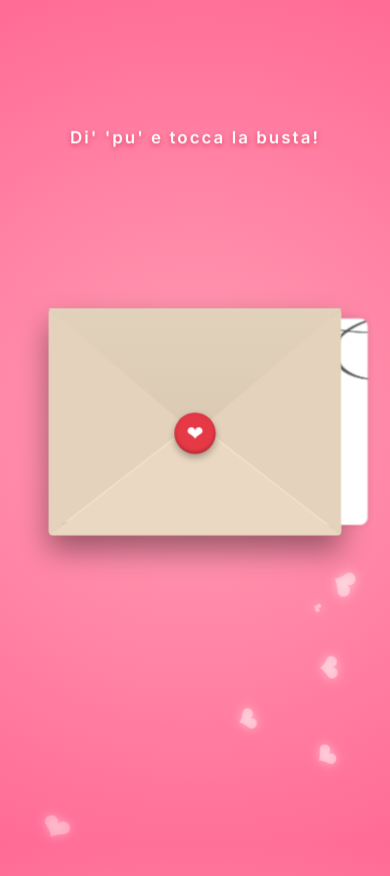
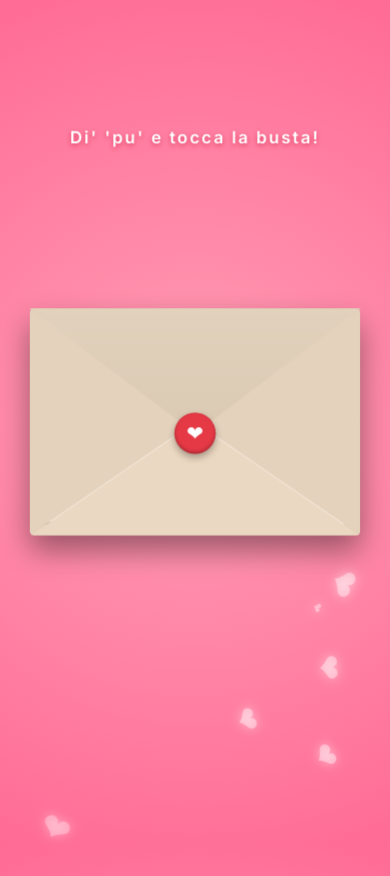
Before and after one commit to Serefzz/Bigliettino, a plain HTML site: page index.html in a window 390 px wide. Drawn offline with Linux system fonts and the light colour scheme.

Commit message:
telefono v1

```diff
--- a/index.html
+++ b/index.html
@@ -15,7 +15,8 @@
 <body>
     <div class="instruction">Tocca la busta per aprirla</div>
     <div class="scene" id="scene">
-        <div class="envelope-wrapper" id="envelope-wrapper">
+        <div class="scene-zoom">
+            <div class="envelope-wrapper" id="envelope-wrapper">
             <div class="envelope" id="envelope">
                 <div class="back"></div>
                 <div class="letter" id="letter">
@@ -48,6 +49,7 @@
             </div>
         </div>
     </div>
+</div>
 
     <audio id="bgMusic" src="In Love - Tomodachi Life OST.mp3" loop></audio>
     <script src="script.js"></script>
--- a/script.js
+++ b/script.js
@@ -4,6 +4,13 @@ document.addEventListener("DOMContentLoaded", () => {
     const audio = document.getElementById("bgMusic");
     const instruction = document.querySelector(".instruction");
     let isOpen = false;
+
+    function updateScale() {
+        const scale = Math.min(1, window.innerWidth / 520, window.innerHeight / 750);
+        document.documentElement.style.setProperty('--scene-scale', scale);
+    }
+    window.addEventListener('resize', updateScale);
+    updateScale();
 
     // 3D Parallax effect on mouse move
     document.addEventListener("mousemove", (e) => {
--- a/style.css
+++ b/style.css
@@ -18,6 +18,9 @@ body {
 .instruction {
     position: absolute;
     top: 15%;
+    left: 0;
+    width: 100%;
+    text-align: center;
     color: #fff;
     font-size: 1.2rem;
     letter-spacing: 2px;
@@ -49,6 +52,14 @@ body {
     justify-content: center;
     align-items: center;
     transform-style: preserve-3d;
+}
+
+.scene-zoom {
+    transform: scale(var(--scene-scale, 1));
+    transform-style: preserve-3d;
+    display: flex;
+    justify-content: center;
+    align-items: center;
 }
 
 .envelope-wrapper {
@@ -329,12 +340,8 @@ body {
 
 /* Adattamento per schermi piccoli (Smartphone) */
 @media (max-width: 500px) {
-    .scene {
-        transform: scale(0.75);
-    }
     .instruction {
         font-size: 1rem;
-        text-align: center;
         padding: 0 20px;
     }
 }
```
